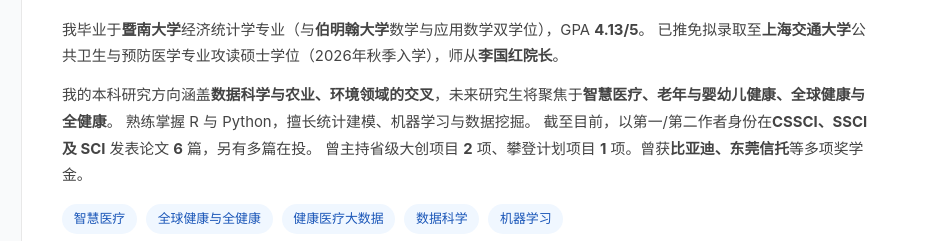
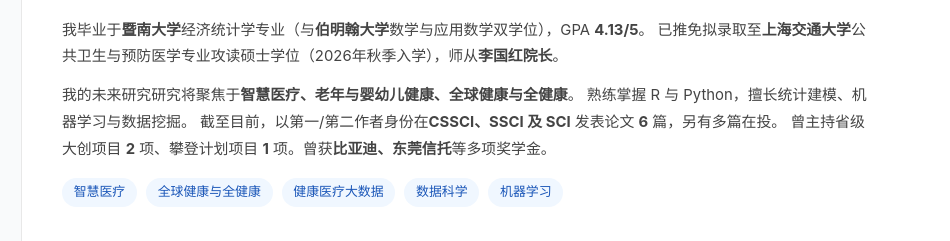
Before and after one commit to Jacob-Zjy/Jacob-Zjy.github.io, a plain HTML site: page index.html in a window 1280 px wide. Shown: the part 179-420 px from the top of the page, 330-1280 px from the left. Drawn offline with Linux system fonts and the light colour scheme.

Commit message:
Refine research direction wording in index.html
Removed redundant wording in research direction description.

```diff
--- a/index.html
+++ b/index.html
@@ -490,7 +490,7 @@
                 已推免拟录取至<b>上海交通大学</b>公共卫生与预防医学专业攻读硕士学位（2026年秋季入学），师从<b>李国红院长</b>。
             </p>
             <p class="about-text" style="margin-top:0.8em;">
-                我的本科研究方向涵盖<b>数据科学与农业、环境领域的交叉</b>，未来研究生将聚焦于<b>智慧医疗、老年与婴幼儿健康、全球健康与全健康</b>。
+                我的未来研究研究将聚焦于<b>智慧医疗、老年与婴幼儿健康、全球健康与全健康</b>。
                 熟练掌握 R 与 Python，擅长统计建模、机器学习与数据挖掘。
                 截至目前，以第一/第二作者身份在<b>CSSCI、SSCI 及 SCI</b> 发表论文 <b>6</b> 篇，另有多篇在投。
                 曾主持省级大创项目 <b>2</b> 项、攀登计划项目 <b>1</b> 项。曾获<b>比亚迪、东莞信托</b>等多项奖学金。
```
